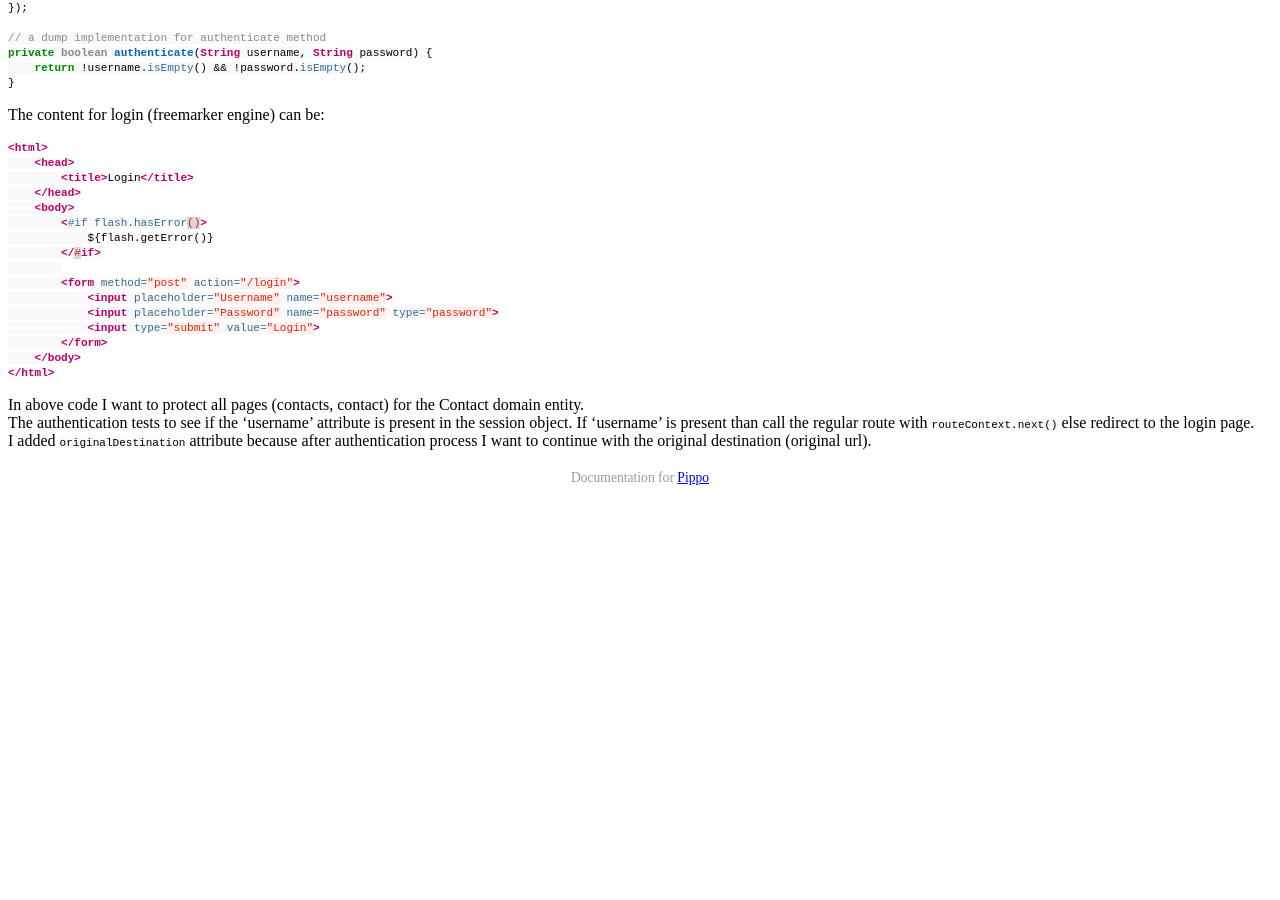
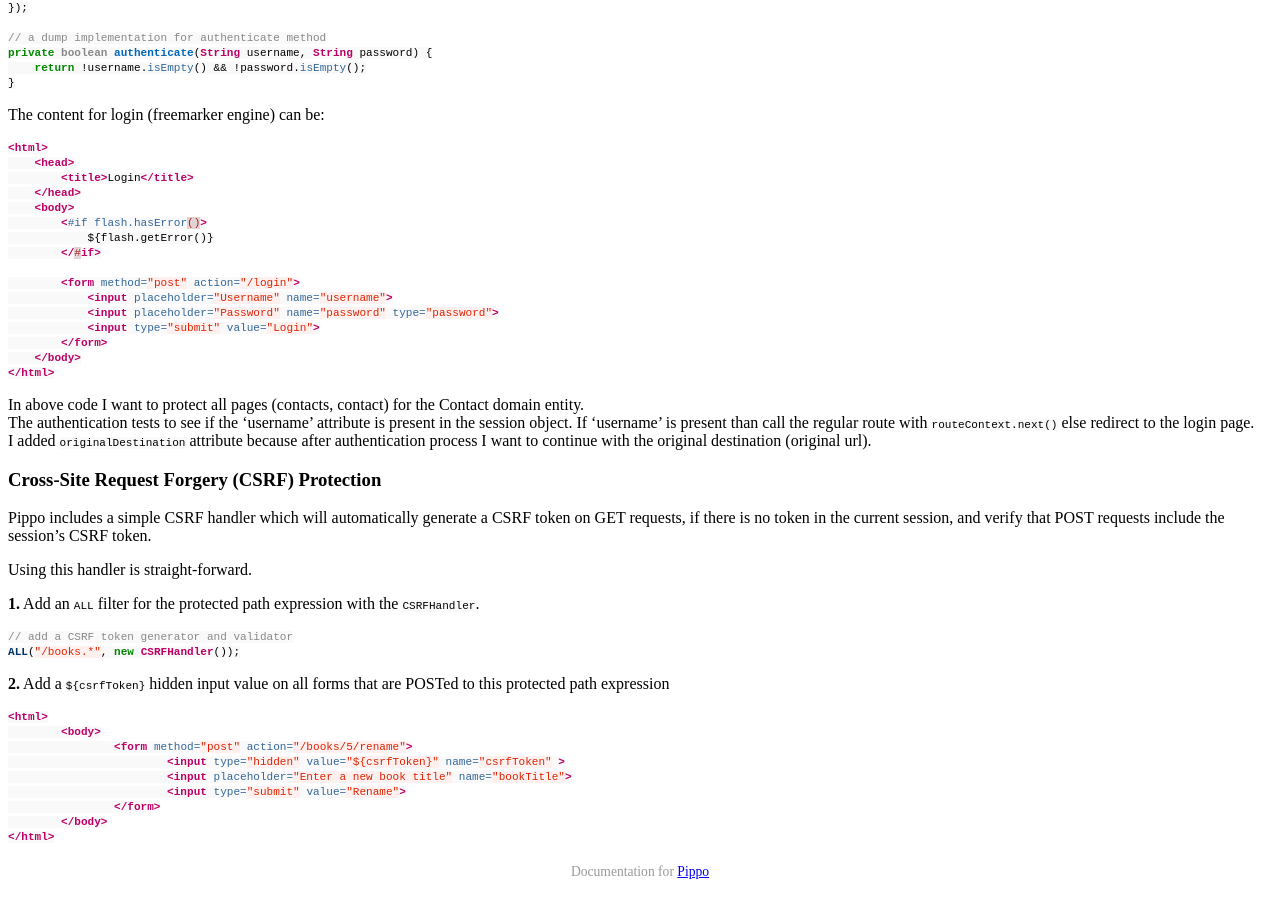
Before and after one commit to pippo-java/pippo.github.io, a Jekyll site: the page built from _posts/2015-03-17-security.md, in a window 1280 px wide and 900 px high, scrolled down 1405 px. Built offline with Jekyll 4.4.1, drawn with Linux system fonts in a browser that asks for light colours; Markdown is read by kramdown in place of the engine named in the settings; a style sheet for code colours, icons or effects is not loaded; before the commit the page ends 1911 px from its top, so only the background shows below that.

Commit message:
Document CSRF handler

````diff
--- a/_posts/2015-03-17-security.md
+++ b/_posts/2015-03-17-security.md
@@ -87,3 +87,30 @@ In above code I want to protect all pages (contacts, contact) for the Contact do
 The authentication tests to see if the 'username' attribute is present in the session object. If 'username' is present
 than call the regular route with `routeContext.next()` else redirect to the login page.
 I added `originalDestination` attribute because after authentication process I want to continue with the original destination (original url).
+
+### Cross-Site Request Forgery (CSRF) Protection
+
+Pippo includes a simple CSRF handler which will automatically generate a CSRF token on GET requests, if there is no token in the current session, and verify that POST requests include the session's CSRF token.
+
+Using this handler is straight-forward.
+
+**1.** Add an `ALL` filter for the protected path expression with the `CSRFHandler`.
+
+```java
+// add a CSRF token generator and validator
+ALL("/books.*", new CSRFHandler());
+```
+
+**2.** Add a `${csrfToken}` hidden input value on all forms that are POSTed to this protected path expression
+
+```html
+<html>
+	<body>
+		<form method="post" action="/books/5/rename">
+			<input type="hidden" value="${csrfToken}" name="csrfToken" >
+			<input placeholder="Enter a new book title" name="bookTitle">
+			<input type="submit" value="Rename">
+		</form>
+	</body>
+</html>
+```
````
